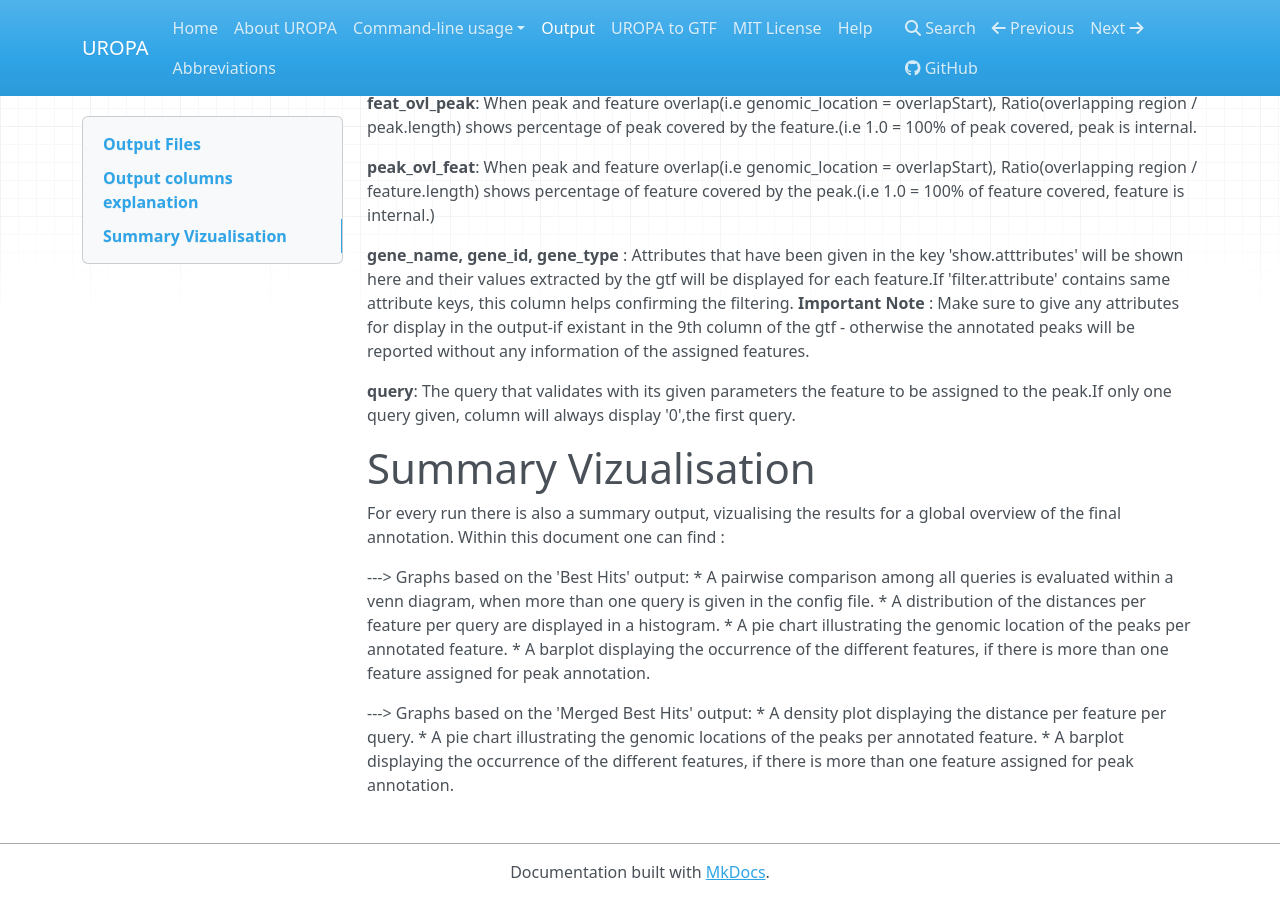
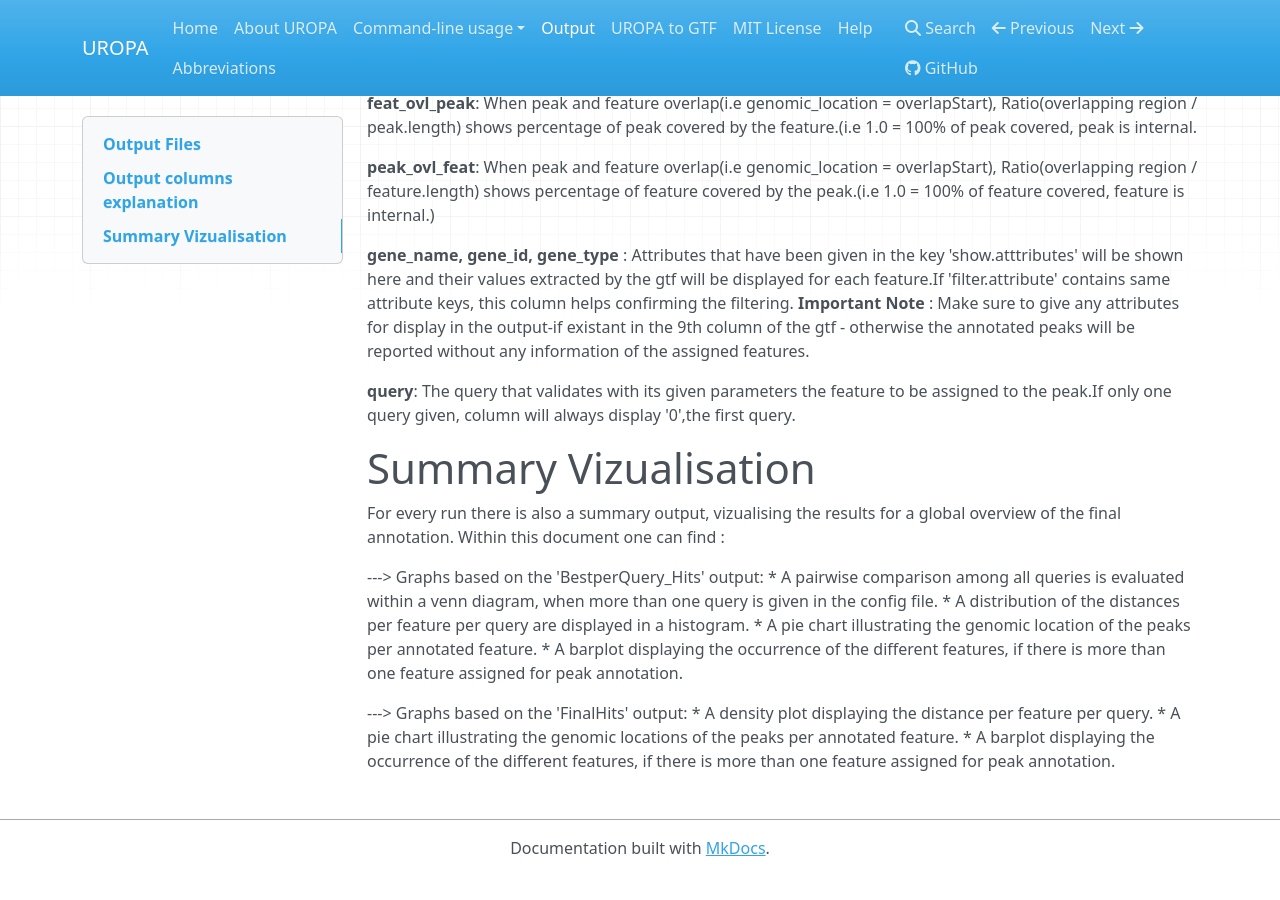
Before and after one commit to loosolab/UROPA, an MkDocs documentation site: the page built from docs/output.md, in a window 1280 px wide and 900 px high, scrolled down 1094 px. Built offline with MkDocs 1.6.1, drawn with Linux system fonts in a browser that asks for light colours; nearby versions of some CDN libraries; old or Windows-style settings are respelled for this version of MkDocs; after the commit the page ends 1970 px from its top, so only the background shows below that; some of the changed text lies outside the part shown.

Commit message:
Edits on text

```diff
--- a/docs/output.md
+++ b/docs/output.md
@@ -5,13 +5,13 @@ The different outputs will be explained thoroughly below.
 #Output Files
 * **Uropa_AllHits**  : The basic output table giving for each peak at least a hit which is valid according to the query's parameters. If more than one features are valid, all are shown in this table.
 
-* **Uropa_BestperQuery_Hits** : The table which can be the most useful for peak annotation.For each peak only one feature is assigned,the closest one.If more queries are given and each query validates different features, one feature per query is assigned to the peak.
+* **Uropa_BestperQuery_Hits** : .For each peak only one feature is assigned,the closest one.If more queries are given and each query validates different features, one feature per query is assigned to the peak.
 
-* **Uropa_FinalHits** : The table that summarizes the Best_hits_table by chosing one feature for each peak in case more queries are given and each query validates one feature.The closest feature from all queries should be shown here.
+* **Uropa_FinalHits** : The table which can be the most useful for peak annotation.It provides the best-selected feature according to the config criteria for annotating each peak. The closest distance is the basic parameter for the selection. It also summarizes the 'BestperQuery_Hits' by chosing the closest feature for each peak in case more queries are given and each query validates a different feature.
 
 * **Uropa_Reformatted_HitsperPeak** : This table is created by an optional flag in the command line when running UROPA: ` uropa.sh -i [..] -o [..] -r`. It creates a compact table with all hits per peak per query in one line, separated by semicolon, so one can have all the annotated features per peak at once.It is therefore created only when multiple queries are given.
 
-* **Results_Summary.pdf** : In this document one can obtain graphical information of the peak annotation run by UROPA,depending on the configuration file requirements and the output tables created(Best_hits_table or Merged_Best_hits_table are used).
+* **Results_Summary.pdf** : In this document one can obtain graphical information of the peak annotation run by UROPA,depending on the configuration file requirements and the output tables created ('BestperQuery_Hits' or 'FinalHits' are used).
 
 **Note** : The output files will be named additionally by the output directory name where they are located, for convenience in further use and transfer of files.
 Example  : ChIPannot/Uropa_AllHits_*ChIPannot*.txt
@@ -45,13 +45,13 @@ without any information of the assigned features.
 
 For every run there is also a summary output, vizualising the results for a global overview of the final annotation. Within this document one can find :
 
----> Graphs based on the 'Best Hits' output:
+---> Graphs based on the 'BestperQuery_Hits' output:
 * A pairwise comparison among all queries is evaluated within a venn diagram, when more than one query is given in the config file.
 * A distribution of the distances per feature per query are displayed in a histogram.
 * A pie chart illustrating the genomic location of the peaks per annotated feature.
 * A barplot displaying the occurrence of the different features, if there is more than one feature assigned for peak annotation.
 
----> Graphs based on the 'Merged Best Hits' output:
+---> Graphs based on the 'FinalHits' output:
 * A density plot displaying the distance per feature per query.
 * A pie chart illustrating the genomic locations of the peaks per annotated feature.
 * A barplot displaying the occurrence of the different features, if there is more than one feature assigned for peak annotation.
```
